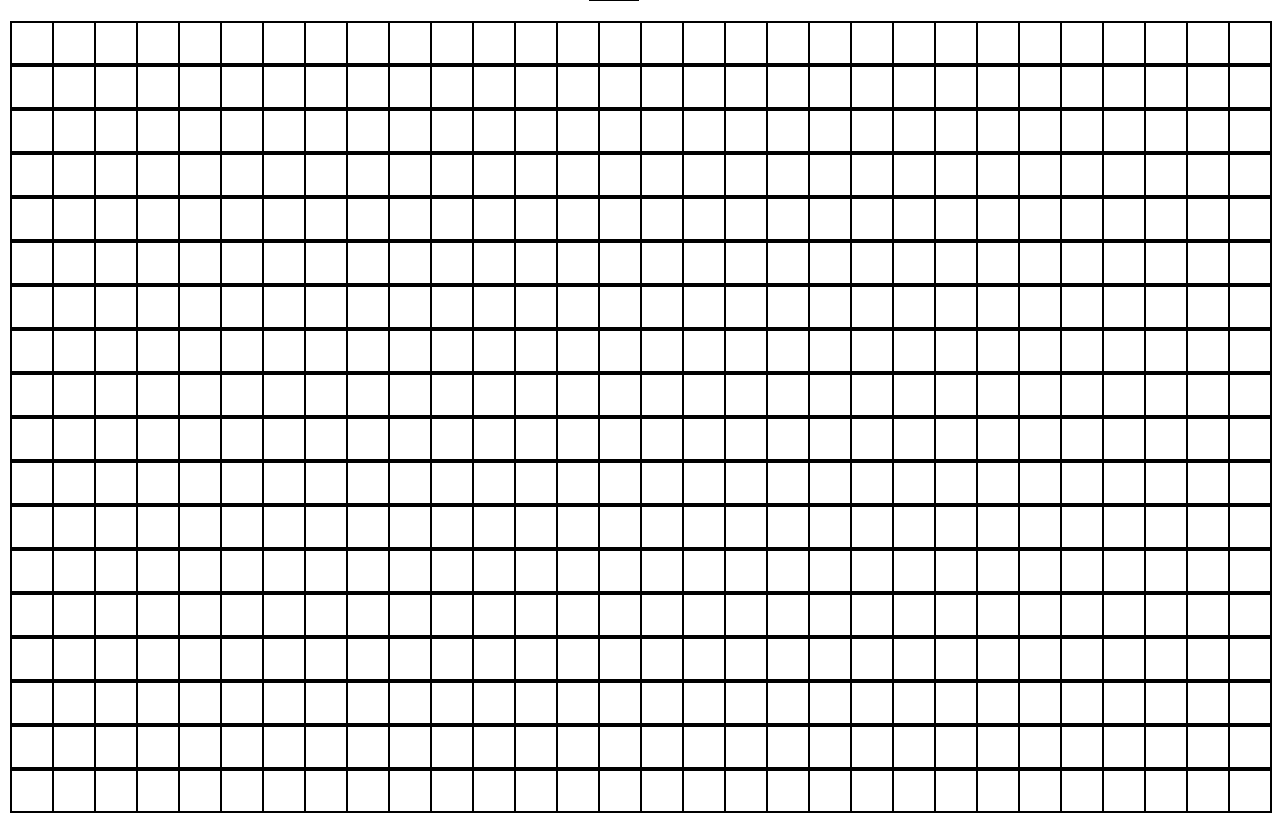
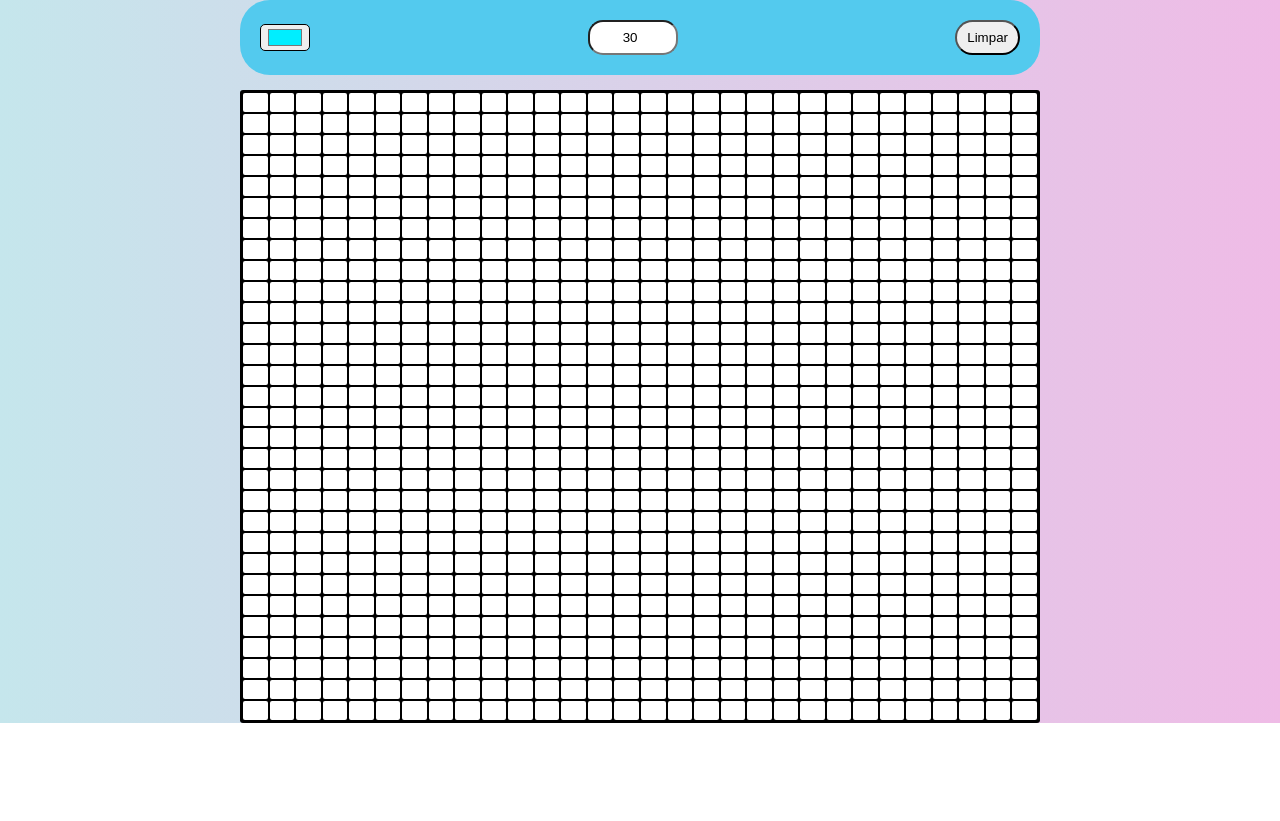
Before and after one commit to thiagouora/Paint, a plain HTML site: page index.html in a window 1280 px wide. Shown: the part 77-898 px from the top of the page. After the commit the page ends 800 px from the top, so only its background shows below. Drawn offline with Linux system fonts and the light colour scheme.

Commit message:
site update

```diff
--- a/index.html
+++ b/index.html
@@ -5,18 +5,17 @@
     <meta http-equiv="X-UA-Compatible" content="IE=edge">
     <meta name="viewport" content="width=device-width, initial-scale=1.0">
     <link rel="stylesheet" href="style.css">
-
-    <title>Paint</title>
+    <title>PaintArt 2.0</title>
 </head>
 <body>
-    <div class="coresAll">
+    <h1>Pixel Paint</h1>
+    <div class="navbar">
         <input type="color" value="#00eeff" class="cores">
-        <!-- <div class = "cores" id="azul"></div>
-        <div class = "cores" id="vermelho"></div>
-        <div class = "cores" id="verde"></div> -->
-        <button class="btn">limpar</button>
+        <input type="number" value="30" class="tamanho">
+        <button class="btn">Limpar</button>
     </div>
-    <div class="pixelContainer"></div>
-    <script type="text/javascript" src="main.js"></script>
+    <div class="pixelContainer">
+    </div>
+    <script src="main.js"></script>
 </body>
 </html>
--- a/main.js
+++ b/main.js
@@ -1,49 +1,45 @@
-const pixels = document.querySelector(".pixelContainer");
-const color = document.querySelectorAll(".cores");
-const resetarBtn = document.querySelector('.btn');
-let divSelecionada = 0;
-const quadrados = 540;
+const pixels = document.querySelector('.pixelContainer')
+const qntElemento = document.querySelector('.tamanho')
+let tamanho = qntElemento.value
+const color = document.querySelector('.cores')
+const resetarBtn = document.querySelector('.btn')
+
 let colorir = false
 
-function corIndex() {
-  for (let i = 0; i < color.length; i++) {
-    color[i].addEventListener("click", function () {
-      divSelecionada = i;
-    });
+function populate(tamanho) {
+  pixels.style.setProperty('--size', tamanho)
+  for (let i = 0; i < tamanho * tamanho; i++) {
+    const div = document.createElement('div')
+    div.classList.add('pixel')
+
+    div.addEventListener('mouseover', function(){
+        if(!colorir) return
+        div.style.backgroundColor = color.value
+    })
+    div.addEventListener('click', function(){
+        div.style.backgroundColor = color.value
+    })
+
+    pixels.appendChild(div)
   }
 }
 
-function criarDiv(quadrados) {
-  for (let i = 0; i < quadrados; i++) {
-    const div = document.createElement("div");
-    div.setAttribute("class", "pixels");
-
-    div.addEventListener("mouseover", function () {
-        if(!colorir) return
-        let cor = getComputedStyle( color[divSelecionada])
-      div.style.backgroundColor = cor['background-color'];
-    });
-
-    div.addEventListener("mousedown", function () {
-        let cor = getComputedStyle( color[divSelecionada])
-      div.style.backgroundColor = cor['background-color'];
-    });
-    pixels.appendChild(div);
-  }
-}
-window.onload = () => {
-  criarDiv(quadrados);
-  corIndex();
-};
-window.addEventListener('mousedown', function () {
-    colorir = true;
+window.addEventListener("mousedown", function(){
+    colorir = true
 })
-window.addEventListener('mouseup', function () {
-    colorir = false;
+window.addEventListener("mouseup", function(){
+    colorir = false
 })
 
-function resetar() {
+function reset(){
     pixels.innerHTML = ''
-    criarDiv(quadrados)
+    populate(tamanho)
 }
-resetarBtn.addEventListener('click', resetar)
+
+resetarBtn.addEventListener('click', reset)
+
+qntElemento.addEventListener('keyup', function(){
+    tamanho = qntElemento.value
+    reset()
+})
+populate(tamanho)
--- a/style.css
+++ b/style.css
@@ -1,41 +1,80 @@
-.coresAll{
-    display: flex;
-    align-items: center;
-    justify-content: center;
+* {
+    margin: 0;
+    padding: 0;
+    box-sizing: border-box;
 }
 
-.cores{
-    height: 50px;
-    width: 50px;
-    border: 2px;
-    border-color: black;
-    border-style: solid;
-    margin: 20px;
-}
-#azul{
-    background-color: blue;
-}
-#vermelho{
-    background-color: red;
-}
-#verde{
-    background-color: green;
+html,body {
+    height: 100%;
 }
 
-.pixels{
-    height: 40px;
-    width: 40px;
-    border: 2px;
-    border-color: black;
-    border-style: solid;
-    margin: 0;
+body {
+    background: #EFEFBB;
+    background: linear-gradient(to right, rgb(197, 230, 236), rgb(239, 187, 230));
     display: flex;
+    justify-content: center;
     align-items: center;
-    justify-content: center;
+    flex-direction: column;
+    font-family: rubik;
+    color: white;
 }
-.pixelContainer{
+
+h1 {
+    text-align: center;
+	font-size: 54px;
+}
+
+.navbar {
+    background-color: rgb(83, 202, 238);
+    width: 800px;
+    border-radius: 30px;
+    margin: 15px;
+    display: flex;
+    justify-content: space-between;
+    align-items: center;
+}
+
+.btn {
+    height: 35px;
+    padding: 0 10px;
+    border-radius: 20px;
+    margin: 20px;
+
+}
+
+.tamanho {
+    height: 35px;
+    width: 90px;
+    padding: 30;
+    padding-left: 10px;
+    text-align: center;
+    margin: 20px;
+    border-radius: 15px;
+}
+
+.cores {
+    width: 50px;
+    margin: 20px;
+    border-radius: 5px;
+    padding-left: 5px;
+    padding-right: 5px;
+}
+
+.pixelContainer {
+    --size: 4;
+    height: 800px;
     display: grid;
-    grid-template-columns: repeat(30,42px);
-    align-items: center;
-    justify-content: center;
+    grid-template-columns: repeat(var(--size), 1fr);
+    grid-template-rows: repeat(var(--size), 1fr);
+    gap: 2px;
+    padding: 3px;
+
+    background-color: black;
+    width: 800px;
+    border-radius: 3px;
 }
+
+.pixel {
+    background-color: white;
+    border-radius: 2px;
+}
```
Also changed, not shown: 1 other file.
